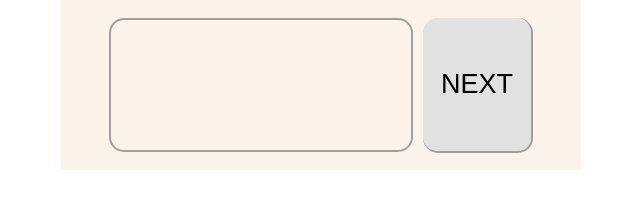
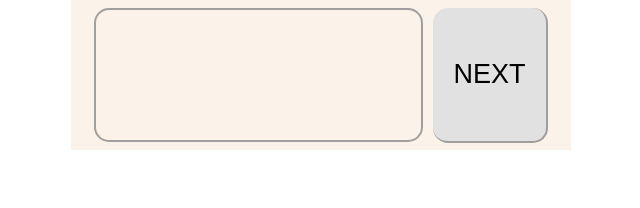
Before and after one commit to triangletrianglesquareplusx/homework, a plain HTML site: page Lecture 2/index.html in a window 1280 px wide. Shown: the whole page, without its empty margins (319-959 px from the left). Drawn offline with Linux system fonts and the light colour scheme.

Commit message:
fixed weird spacing

```diff
--- a/Lecture 2/style.css
+++ b/Lecture 2/style.css
@@ -3,8 +3,9 @@ html, body{
     padding: 0;
     font-size: 18px;
 }
+
 button{
-    width: 22%;
+    width: 23%;
     height: 90%;
     border-radius: 15px;
     border-style: none solid solid none;
@@ -13,6 +14,7 @@ button{
     font-size: 1.5rem;
     margin: 5px;
 }
+
 .container{
     width: 500px;
     height: 150px;
@@ -20,18 +22,19 @@ button{
     margin: 0 auto;
     display: flex;
     flex-direction: row;
-    flex-wrap: wrap;
     justify-content: center;
     align-items: center;
-    padding: 10px;
+
 }
+
 .light-display{
-    width: 60%;
+    width: 65%;
     height: 87%;
     border: 2px solid #A19F9D;
     border-radius: 15px;
     margin: 5px;
 }
+
 .light{
     width: 50px;
     height: 50px;
```
